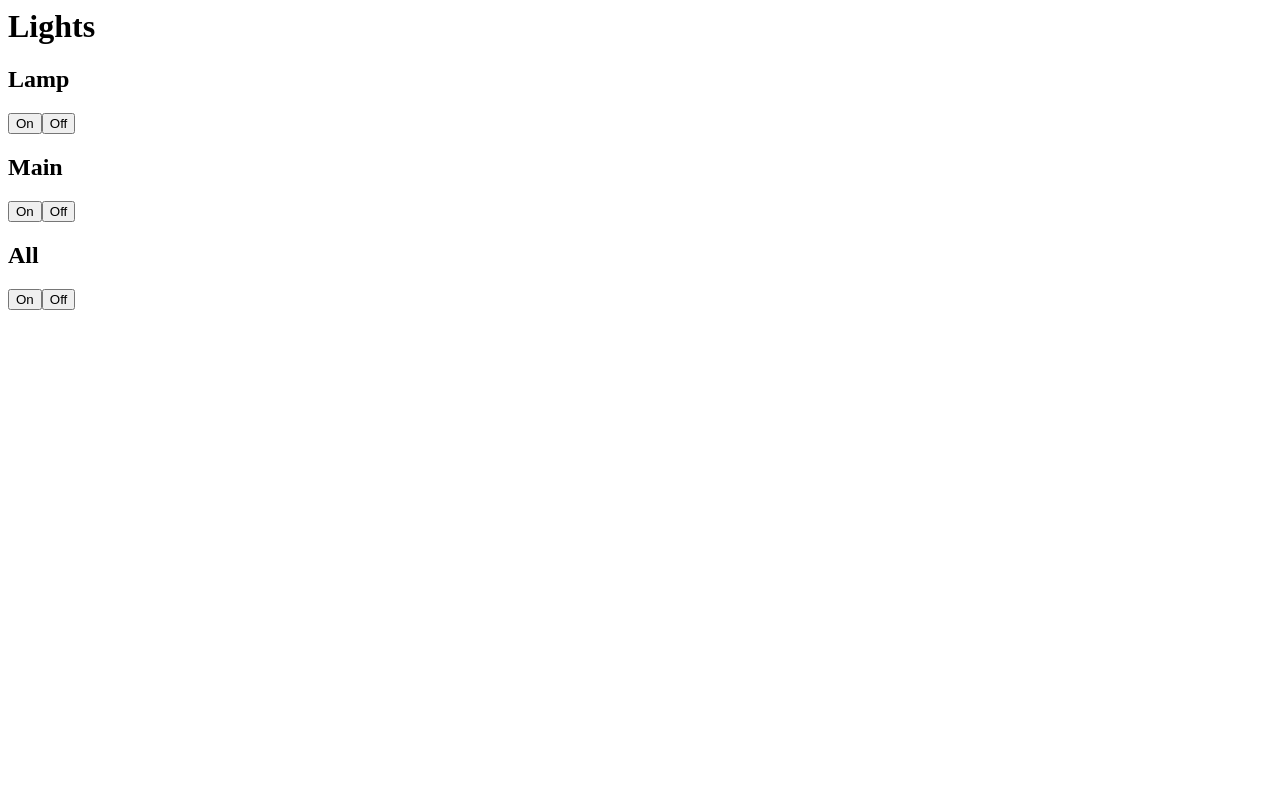
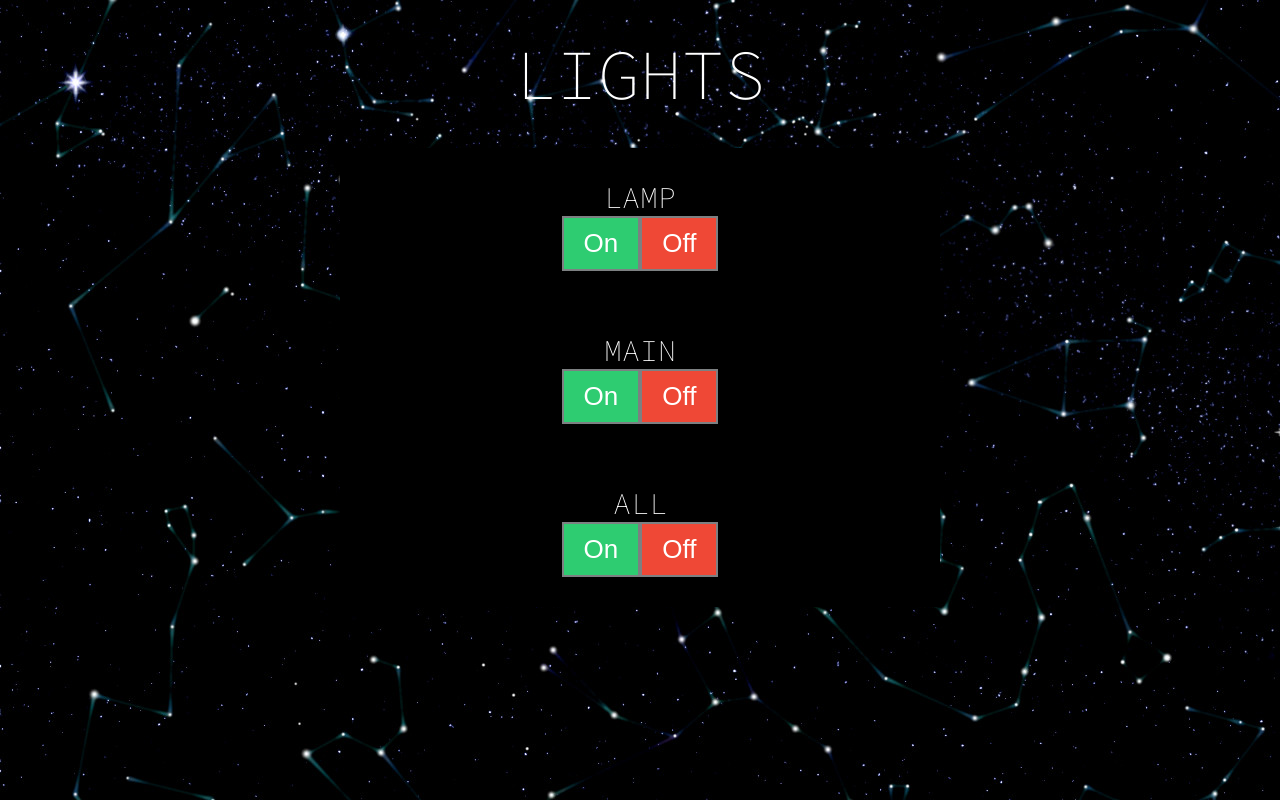
Before and after one commit to leeming101/lights, a plain HTML site: page index.html in a window 1280 px wide. Drawn offline with Linux system fonts and the light colour scheme; the site is published under a folder, as on GitHub Pages, so addresses that start at the root find nothing.

Commit message:
fix encoding

```diff
--- a/index.html
+++ b/index.html
@@ -1,7 +1,7 @@
 <html>
 
 <head>
-    <link rel="stylesheet" href="/css/index.css">
+    <link rel="stylesheet" href="css/index.css">
     <title>Wemo Control</title>
     <meta name="viewport" content="width=device-width, initial-scale=1">
 </head>
@@ -13,14 +13,12 @@
     <div class="main-content">
         <form name="ActionButtons" action="" method="post"></form>
         <div class="button-group">
-            <h2 class="group-title">Lamp</h2><input type="button" value="On" onclick="soap(&quot;http://192.168.1.68/upnp/control/basicevent1&quot;, &quot;1&quot;);" class="btn on"><input type="button" value="Off" onclick="soap(&quot;http://192.168.1.68/upnp/control/basicevent1&quot;, &quot;0&quot;);"
-                class="btn off"></div>
+            <h2 class="group-title">Lamp</h2><input type="button" value="On" onclick="soap('http://192.168.1.68/upnp/control/basicevent1', '1');" class="btn on"><input type="button" value="Off" onclick="soap('http://192.168.1.68/upnp/control/basicevent1', '0');" class="btn off"></div>
         <div class="button-group">
-            <h2 class="group-title">Main</h2><input type="button" value="On" onclick="soap(&quot;http://192.168.1.253/upnp/control/basicevent1&quot;, &quot;1&quot;);" class="btn on"><input type="button" value="Off" onclick="soap(&quot;http://192.168.1.253/upnp/control/basicevent1&quot;, &quot;0&quot;);"
-                class="btn off"></div>
+            <h2 class="group-title">Main</h2><input type="button" value="On" onclick="soap('http://192.168.1.253/upnp/control/basicevent1', '1');" class="btn on"><input type="button" value="Off" onclick="soap('http://192.168.1.253/upnp/control/basicevent1', '0');" class="btn off"></div>
         <div class="button-group">
-            <h2 class="group-title">All</h2><input type="button" value="On" onclick="changeAll(&quot;1&quot;);" class="btn on"><input type="button" value="Off" onclick="changeAll(&quot;0&quot;);" class="btn off"></div>
-        <script src="/scripts/script.js"></script>
+            <h2 class="group-title">All</h2><input type="button" value="On" onclick="changeAll('1');" class="btn on"><input type="button" value="Off" onclick="changeAll('0');" class="btn off"></div>
+        <script src="scripts/script.js"></script>
     </div>
 </body>
 
```
